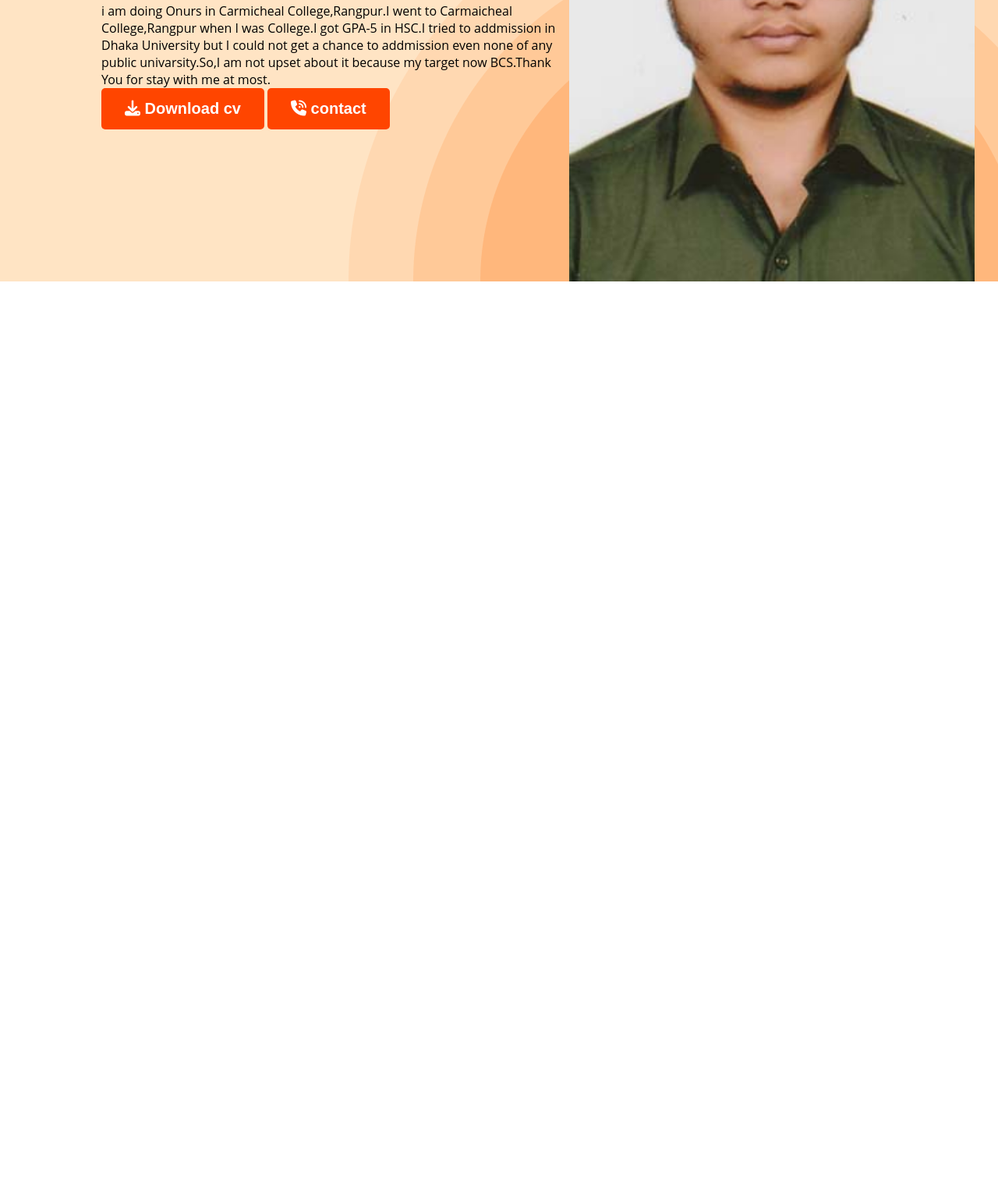
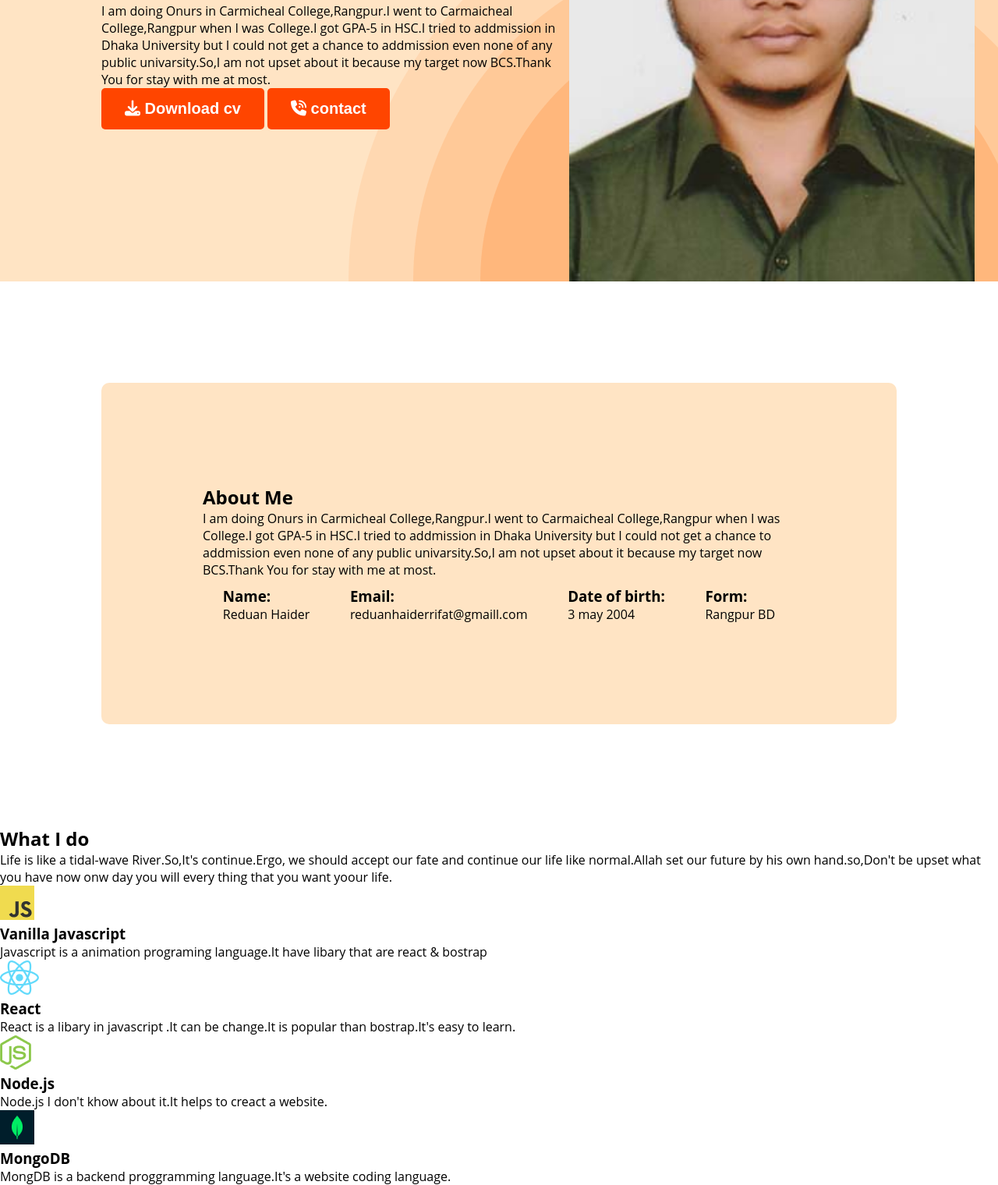
Before and after one commit to reduanhaiderrifat/second-portfolio-website, a plain HTML site: page index.html in a window 1280 px wide. Shown: the part 417-1937 px from the top of the page at 78% size. Before the commit the page ends 800 px from the top, so only its background shows below. Drawn offline with Linux system fonts and the light colour scheme.

Commit message:
added documents

```diff
--- a/index.html
+++ b/index.html
@@ -21,7 +21,7 @@
         <div class="banner-content">
           <h2 class="banner-greeting">Hi,I am</h2>
           <h1 class="banner-title">Reduan Haider</h1>
-          <p>i am doing Onurs in Carmicheal College,Rangpur.I went to Carmaicheal College,Rangpur when I was College.I got GPA-5 in HSC.I tried to addmission in Dhaka University but I could not get a chance to addmission even none of any public univarsity.So,I am not upset about it because my target now BCS.Thank You for stay with me at most.</p>
+          <p>I am doing Onurs in Carmicheal College,Rangpur.I went to Carmaicheal College,Rangpur when I was College.I got GPA-5 in HSC.I tried to addmission in Dhaka University but I could not get a chance to addmission even none of any public univarsity.So,I am not upset about it because my target now BCS.Thank You for stay with me at most.</p>
           <button class="btn-title"><i class="fa-solid fa-download"></i> Download cv</button>
           <button class="btn-title"><i class="fa-solid fa-phone-volume"></i> contact</button>
         </div>
@@ -30,7 +30,56 @@
 
     </header>
     <main>
+         <section>
+        <div class="about">
+          <h2 class="section-title">About Me</h2>
+          <p class="section-description">I am doing Onurs in Carmicheal College,Rangpur.I went to Carmaicheal College,Rangpur when I was College.I got GPA-5 in HSC.I tried to addmission in Dhaka University but I could not get a chance to addmission even none of any public univarsity.So,I am not upset about it because my target now BCS.Thank You for stay with me at most.</p>
+          <div class="about-info-container">
+            <div class="about-info">
+              <h3 class="info-title">Name:</h3>
+              <p class="info-description">Reduan Haider</p></div>
+            <div class="about-info">
+              <h3 class="info-title">Email:</h3>
+              <p class="info-description">reduanhaiderrifat@gmaill.com</p></div>
+            <div class="about-info">
+              <h3 class="info-title">Date of birth:</h3>
+              <p class="info-description">3 may 2004</p></div>
+            <div class="about-info">
+              <h3 class="info-title">Form:</h3>
+              <p class="info-description">Rangpur BD </p></div>
+            </div>
+          </div>
+       </section>
+       <section>
+          <h2 class="section-title">What I do</h2>
+          <p>Life is like a tidal-wave River.So,It's continue.Ergo, we should accept our fate and continue our life like normal.Allah set our future by his own hand.so,Don't be upset what you have now onw day you will every thing that you want yoour life.</p>
+          <div class="skill-container">
+            <div class="class">
+              <img src="images/icons/js.png" alt="">
+              <h3 class="skill-title"> Vanilla Javascript</h3>
+              <p class="skill-description">Javascript is a animation programing language.It have  libary that are react & bostrap  </p>
+            </div>
+            <div class="class">
+              <img src="images/icons/react.png" alt="">
+              <h3 class="skill-title">React</h3>
+              <p class="skill-description">React is a libary in javascript .It can be change.It is popular than bostrap.It's easy to learn. </p>
+            </div>
+            <div class="class">
+              <img src="images/icons/nodejs.png" alt="">
+              <h3 class="skill-title">Node.js</h3>
+              <p class="skill-description">Node.js I don't khow about it.It helps to creact a website.</p>
+            </div>
+            <div class="class">
+              <img src="images/icons/mongo.png" alt="">
+              <h3 class="skill-title">MongoDB</h3>
+              <p class="skill-description">MongDB is a backend proggramming language.It's a website coding language.  </p>
+            </div>
 
+
+          </div>
+
+
+       </section>
     </main>
     <footer>
 
--- a/style.css
+++ b/style.css
@@ -85,3 +85,16 @@ nav,li{
   font-weight: 700;
   margin: 5px;
 }
+.about{
+  border: 1px;
+  border-radius: 10px;
+  background-color: bisque;
+  padding: 130px;
+
+  margin: 130px;
+}
+.about-info-container{
+  display: flex;
+  justify-content: space-around;
+  padding-top: 10px;
+}
```
